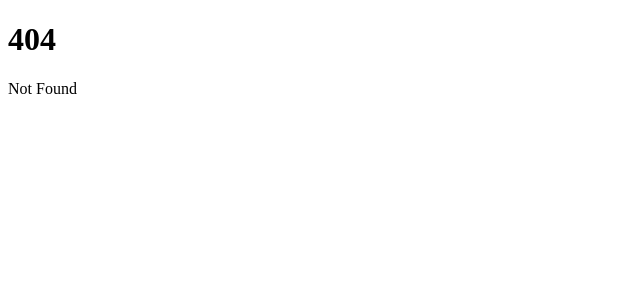
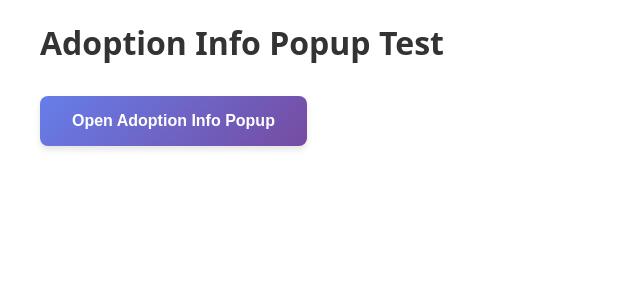
Before and after one commit to Rawporkz/SEN201_AnimalShelter, a SvelteKit app in the folder animal-shelter-manager/: page /aoptionInfo in a window 1280 px wide. Before the commit this address had no page. Shown: the top 300 px of the page, without its empty margins (0-640 px from the left). Built offline with nearby package versions, Linux system fonts and the light colour scheme.

Commit message:
Created test page to show adoptioninfo component

```diff
--- /dev/null
+++ b/animal-shelter-manager/src/routes/aoptionInfo/+page.svelte
@@ -0,0 +1,74 @@
+<script lang="ts">
+  import AdoptionInfoPopup from "../../lib/components/AdoptionInfoPopup/AdoptionInfoPopup.svelte";
+  import { AnimalStatus, RequestStatus } from "../../lib/utils/animal-utils";
+  import type { Animal, AdoptionRequest } from "../../lib/utils/animal-utils";
+
+  // Mock animal data
+  const mockAnimal: Animal = {
+    id: "animal-001",
+    name: "Buddy",
+    specie: "Dog",
+    breed: "Golden Retriever",
+    sex: "Male",
+    birth_month: 3,
+    birth_year: 2020,
+    neutered: true,
+    admission_timestamp: 1640995200,
+    adoption_timestamp: 0,
+    status: AnimalStatus.REQUESTED,
+    image_path:
+      "https://tse4.mm.bing.net/th/id/OIP.l19sly2QKflDHh4YJ0sSHQHaE7?cb=12&rs=1&pid=ImgDetMain&o=7&rm=3",
+    appearance: "Golden fur, friendly eyes, medium build",
+    bio: "Buddy is a loving and energetic dog who loves to play fetch and go on walks. He's great with children and other pets.",
+  };
+
+  // Mock adopter data
+  const mockAdopter: AdoptionRequest = {
+    id: "request-001",
+    animal_id: "animal-001",
+    name: "John Smith",
+    email: "john.smith@example.com",
+    tel_number: "+1-555-0123",
+    address: "123 Main Street, Springfield",
+    occupation: "Software Engineer",
+    annual_income: "$80,000",
+    num_people: 3,
+    num_children: 1,
+    request_timestamp: 1672531200,
+    adoption_timestamp: 0,
+    status: RequestStatus.PENDING,
+    country: "United States",
+  };
+
+  // State for popup
+  let isPopupOpen = $state(false);
+
+  function openPopup() {
+    isPopupOpen = true;
+  }
+
+  function closePopup() {
+    isPopupOpen = false;
+  }
+</script>
+
+<div class="test-page">
+  <h1>Adoption Info Popup Test</h1>
+
+  <div class="button-container">
+    <button class="open-button" onclick={openPopup}>
+      Open Adoption Info Popup
+    </button>
+  </div>
+
+  <AdoptionInfoPopup
+    animal={mockAnimal}
+    adopter={mockAdopter}
+    isOpen={isPopupOpen}
+    onClose={closePopup}
+  />
+</div>
+
+<style lang="scss">
+  @use "./style.scss";
+</style>
--- /dev/null
+++ b/animal-shelter-manager/src/routes/aoptionInfo/style.scss
@@ -0,0 +1,70 @@
+//
+// AdoptionInfoPopup/style.scss
+//
+// Styles for AdoptionInfoPopup component.
+//
+
+@use "sass:color";
+
+  .test-page {
+    max-width: 1200px;
+    margin: 0 auto;
+    font-family: system-ui, -apple-system, sans-serif;
+
+    h1 {
+      color: #333;
+      margin-bottom: 2rem;
+    }
+
+    .button-container {
+      margin: 2rem 0;
+
+      .open-button {
+        padding: 1rem 2rem;
+        font-size: 1rem;
+        font-weight: 600;
+        color: white;
+        background: linear-gradient(135deg, #667eea 0%, #764ba2 100%);
+        border: none;
+        border-radius: 8px;
+        cursor: pointer;
+        transition: transform 0.2s, box-shadow 0.2s;
+        box-shadow: 0 4px 6px rgba(0, 0, 0, 0.1);
+
+        &:hover {
+          transform: translateY(-2px);
+          box-shadow: 0 6px 12px rgba(0, 0, 0, 0.15);
+        }
+
+        &:active {
+          transform: translateY(0);
+        }
+      }
+    }
+
+    .info {
+      margin-top: 3rem;
+      padding: 1.5rem;
+      background: #f8f9fa;
+      border-radius: 8px;
+      border-left: 4px solid #667eea;
+
+      h2 {
+        color: #333;
+        margin-top: 0;
+        margin-bottom: 1rem;
+        font-size: 1.25rem;
+      }
+
+      ul {
+        margin: 0;
+        padding-left: 1.5rem;
+
+        li {
+          margin: 0.5rem 0;
+          color: #555;
+          line-height: 1.6;
+        }
+      }
+    }
+  }
```
